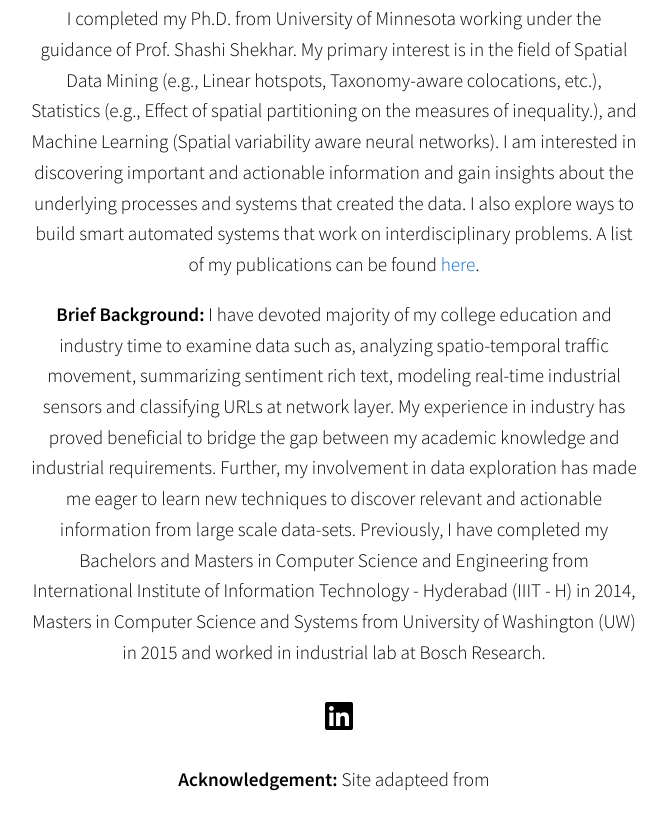
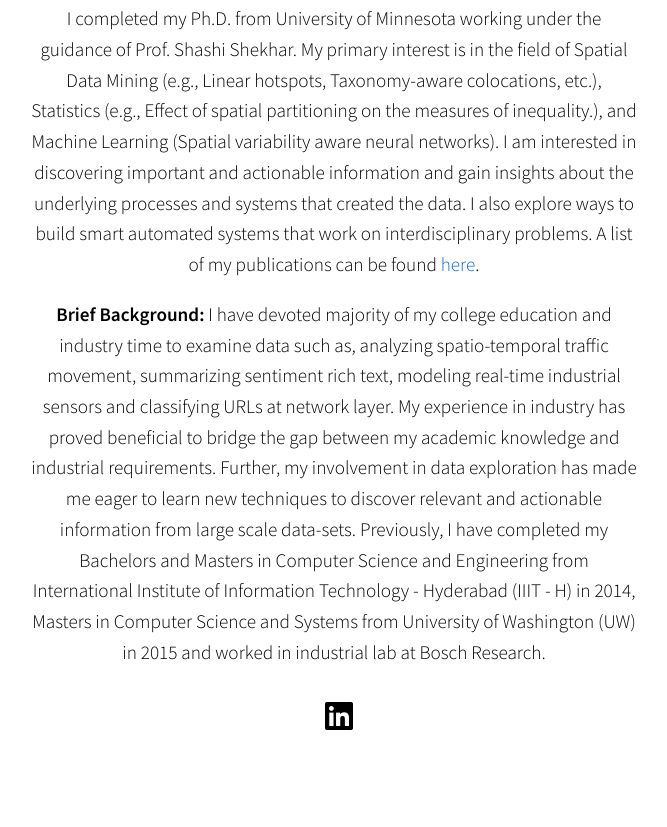
Before and after one commit to jayantgupta/jayantgupta.github.io, a plain HTML site: page index.html in a window 1280 px wide. Shown: the part 299-1126 px from the top of the page, without its empty margins (310-977 px from the left). After the commit the page ends 1095 px from the top, so only its background shows below. Drawn offline with Linux system fonts and the light colour scheme; some icons are missing.

Commit message:
Minor edit

```diff
--- a/index.html
+++ b/index.html
@@ -75,7 +75,6 @@
           <a href="https://scholar.google.com/citations?user=oOqk2DoAAAAJ&hl=en" title="Google Scholar"><i class="ai ai-google-scholar"></i></a>
         </li>
       </ul>
-      <b>Acknowledgement: </b>Site adapteed from
     </section>
   </body>
 
```
